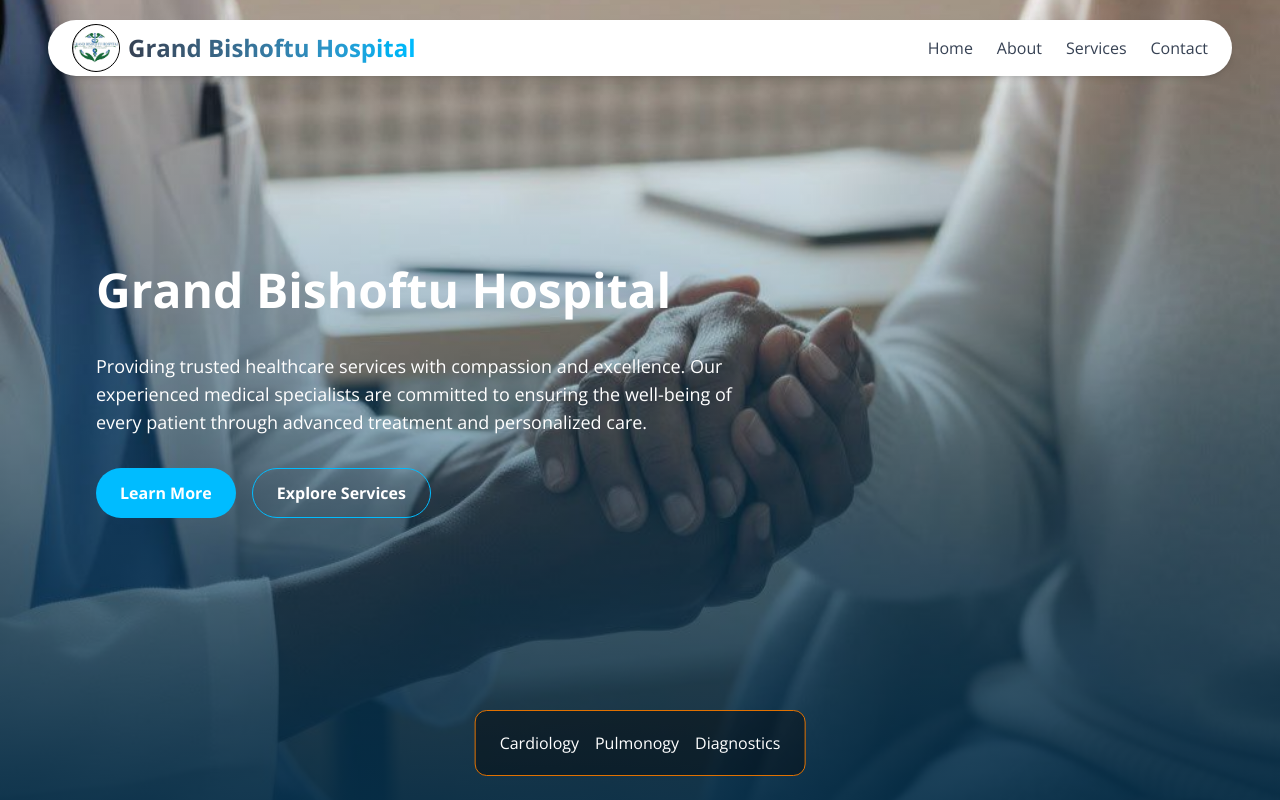
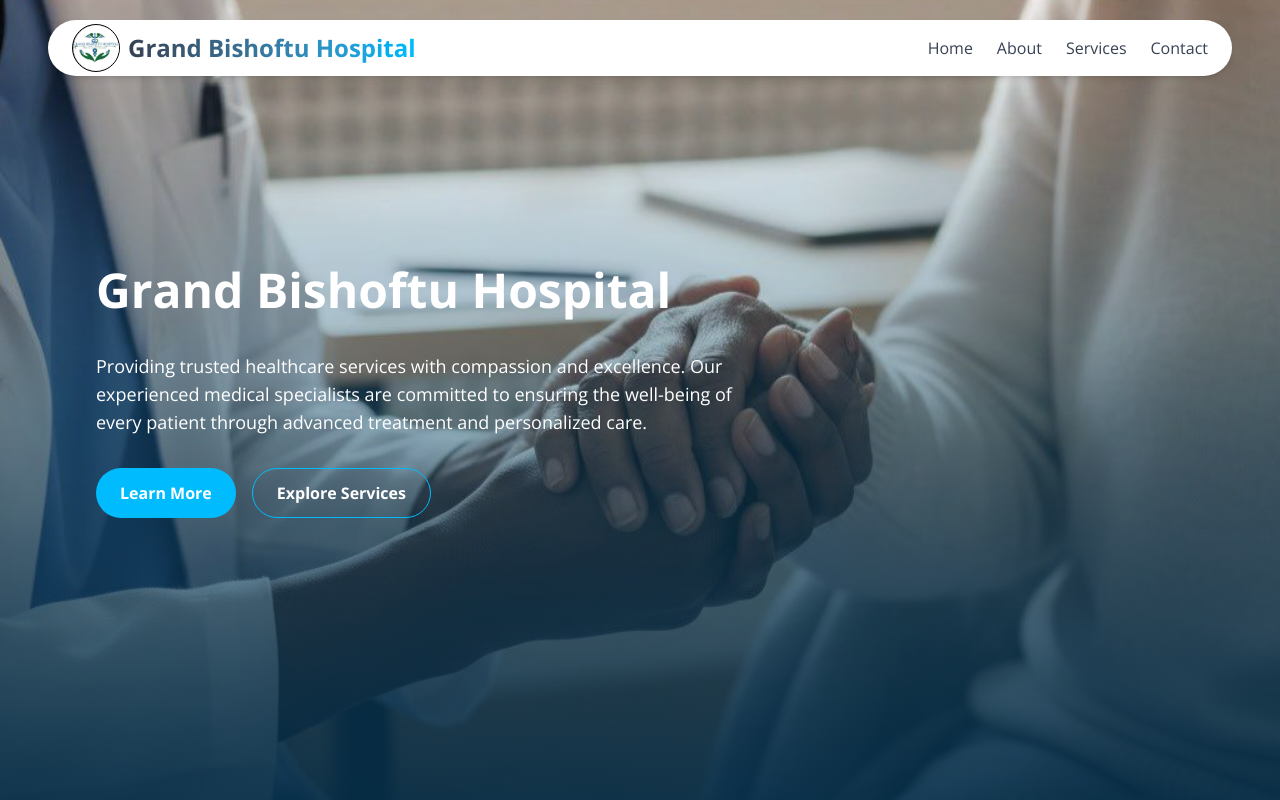
Before and after one commit to Tsedniya/Grand_Bishoftu_Hospital, a React (Vite) app in the folder myapp/: page / in a window 1280 px wide. Shown: the top 800 px of the page. Built offline with nearby package versions, Linux system fonts and the light colour scheme.

Commit message:
frontend:hero

```diff
--- a/myapp/src/components/Hero.jsx
+++ b/myapp/src/components/Hero.jsx
@@ -10,11 +10,10 @@ const Hero = () => {
             backgroundPosition: "center 85%"
           }}
     >
+
      <div className="absolute inset-0 bg-gradient-to-t from-sky-950/90 via-sky-900/40 to-transparent" />
 
-
-
-      <div className="relative z-10 flex flex-col justify-between min-h-screen px-6 md:px-16 lg:px-24 pt-65 pb-24">
+        <div className="relative z-10 flex flex-col justify-between min-h-screen px-6 md:px-16 lg:px-24 pt-65 pb-50">
 
         {/* Top content */}
         <div className="flex flex-col items-start gap-6 md:gap-8">
@@ -34,16 +33,15 @@ const Hero = () => {
               Explore Services
             </button>
           </div>
+
+         {/* <div className="flex justify-center mt-10">
+              <div className="flex flex-col sm:flex-row gap-4 border border-amber-600 py-5 px-6 bg-black/40 text-white rounded-xl">
+                <p>Cardiology</p>
+                <p>Pulmonogy</p>
+                <p>Diagnostics</p>
+              </div>*/}
         </div>
-
-        {/* Bottom centered card */}
-        <div className="absolute bottom-6 left-1/2 -translate-x-1/2 flex flex-col sm:flex-row gap-4 border border-amber-600 py-5 px-6 bg-black/40 text-white rounded-xl">
-          <p>Cardiology</p>
-          <p>Pulmonogy</p>
-          <p>Diagnostics</p>
-        </div>
-
-</div>
+    </div>
 
     </section>
   );
```
